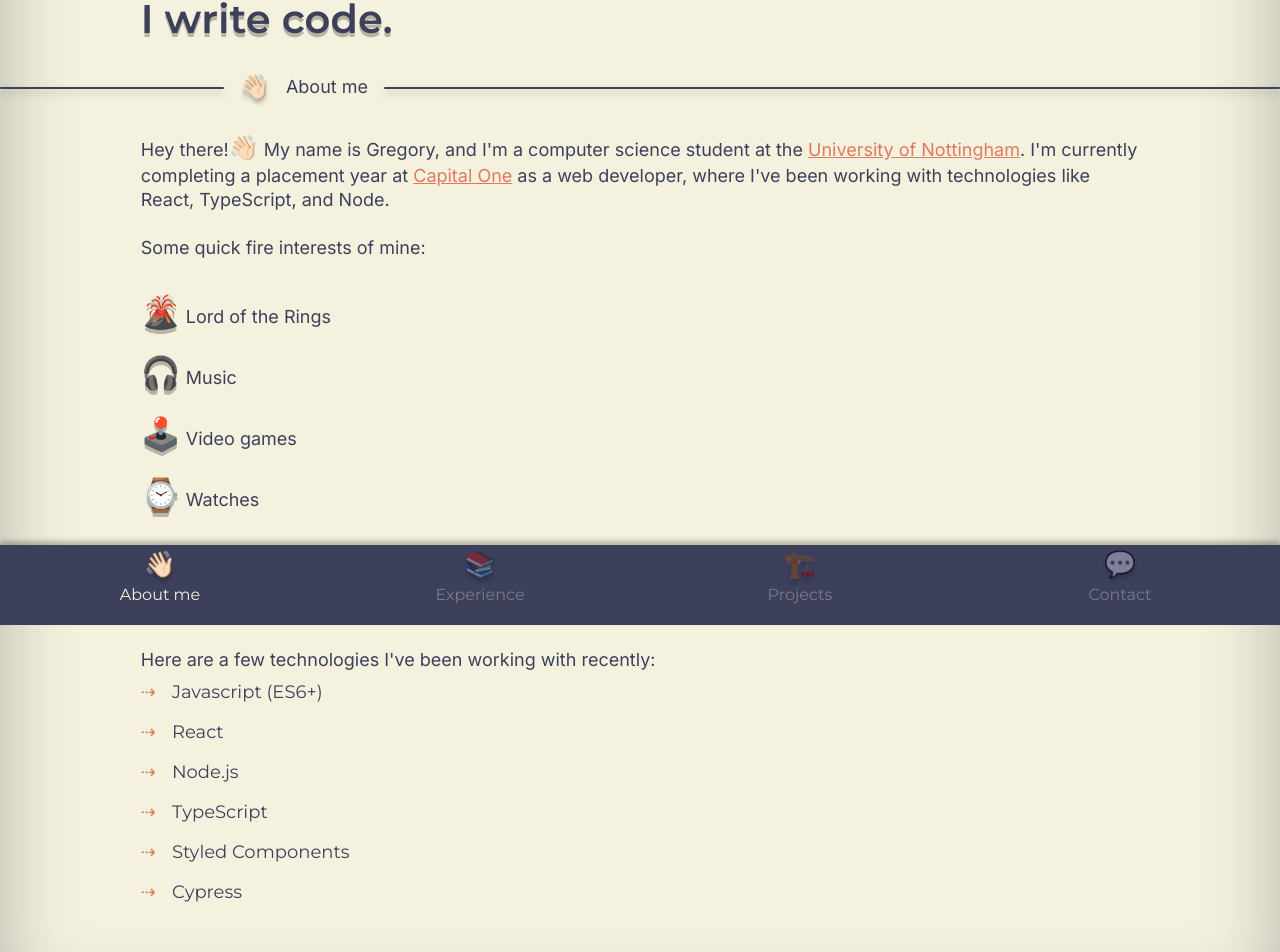
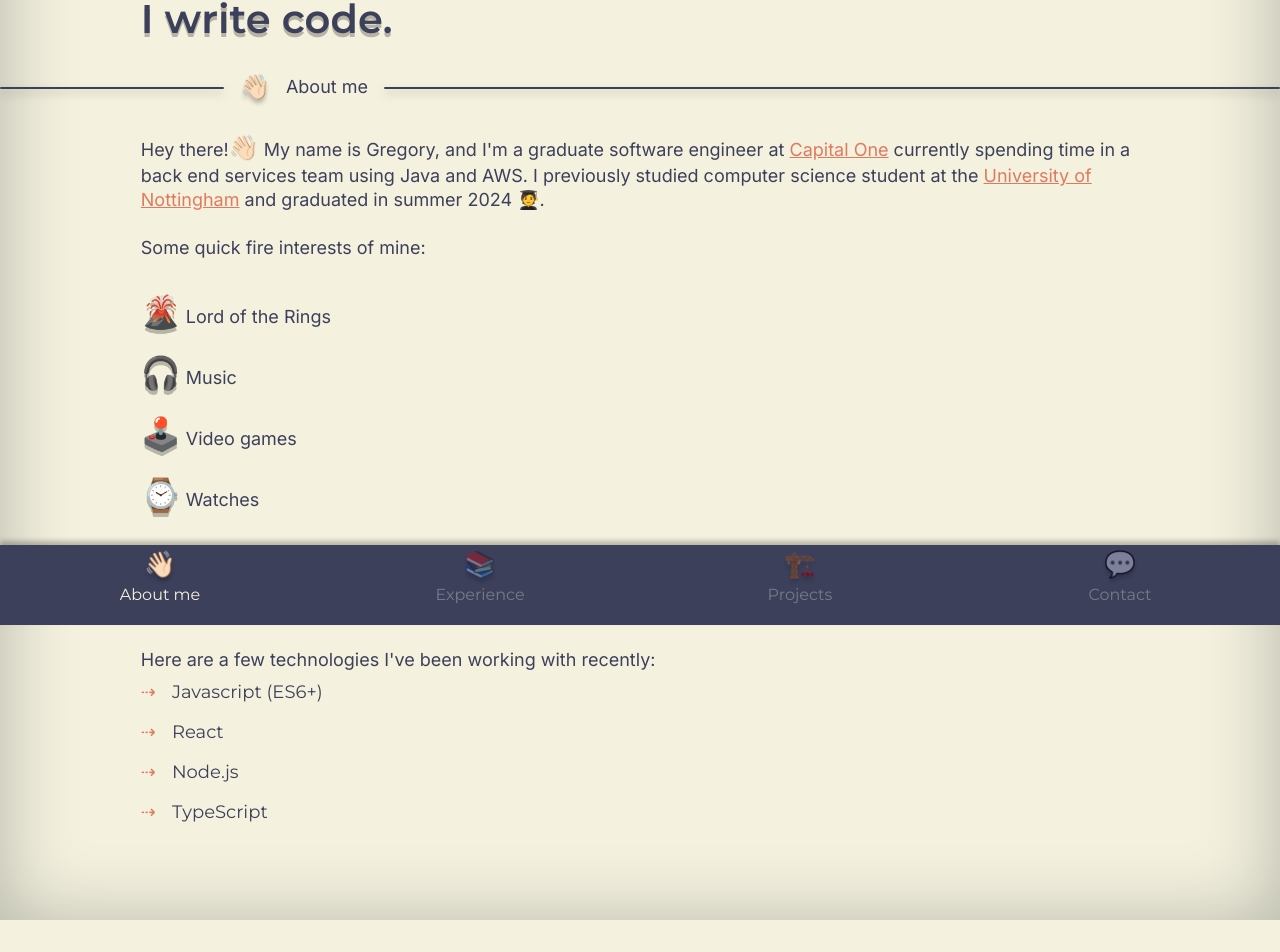
Before and after one commit to FrostGreg/portfolio-site, a Next.js app: page / in a window 1280 px wide. Shown: the part 175-1127 px from the top of the page. After the commit the page ends 1095 px from the top, so only its background shows below. Built offline with nearby package versions, Linux system fonts and the light colour scheme.

Commit message:
Update about me content

```diff
--- a/app/components/AboutContent.tsx
+++ b/app/components/AboutContent.tsx
@@ -45,16 +45,14 @@ const AboutContent = () => {
           <span className="text-2xl desktop waving" aria-hidden>
             👋🏻
           </span>{" "}
-          My name is Gregory, and I&apos;m a computer science student at the{" "}
+          My name is Gregory, and I&apos;m a graduate software engineer at{" "}
+          <Link href="https://www.capitalone.co.uk/">Capital One</Link>{" "}
+          currently spending time in a back end services team using Java and
+          AWS. I previously studied computer science student at the{" "}
           <Link href="https://www.nottingham.ac.uk/ugstudy/course/Computer-Science-with-Year-in-Industry-BSc">
             University of Nottingham
-          </Link>
-          . I&apos;m currently completing a placement year at{" "}
-          <Link href="https://jobs.capitalone.co.uk/earlycareers#tabs-2">
-            Capital One
           </Link>{" "}
-          as a web developer, where I&apos;ve been working with technologies
-          like React, TypeScript, and Node.
+          and graduated in summer 2024 🧑‍🎓.
         </motion.p>
         <motion.p variants={item} className="pb-6">
           Some quick fire interests of mine:
@@ -98,8 +96,6 @@ const AboutContent = () => {
           <li>React</li>
           <li className="py-2">Node.js</li>
           <li className="py-2">TypeScript</li>
-          <li>Styled Components</li>
-          <li>Cypress</li>
         </motion.ul>
       </motion.div>
     </motion.div>
```
